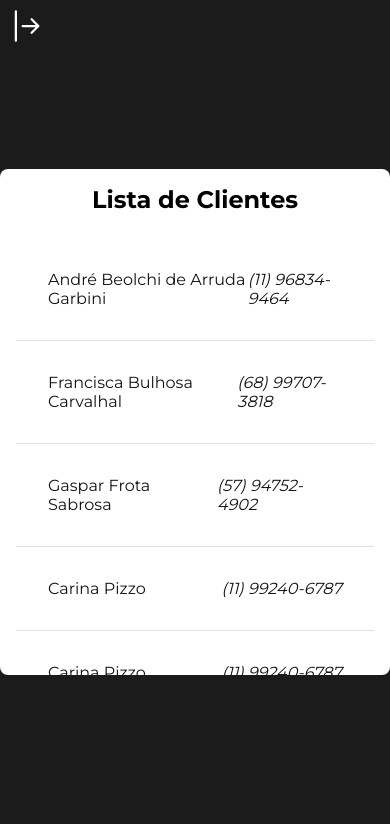
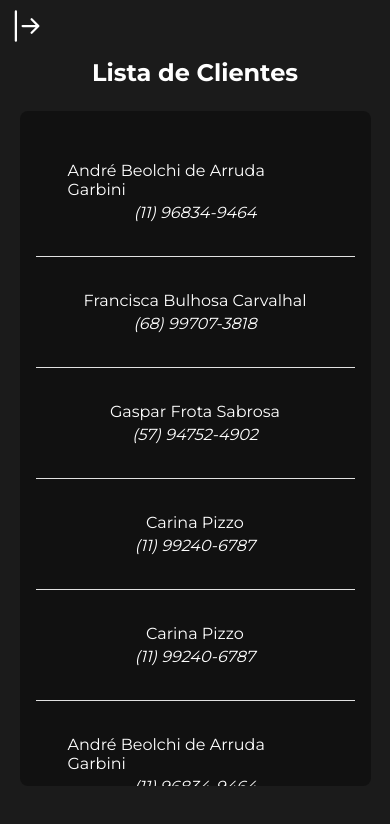
Before and after one commit to andrebeolchi/VentureLabs, a React (Create React App) app: page /clientes in a window 390 px wide. Shown: the top 824 px of the page. Built offline with nearby package versions, Linux system fonts and the light colour scheme; data requests are answered from the project's data file.

Commit message:
Adicionando Responsividade na tela da Lista

```diff
--- a/data/db.json
+++ b/data/db.json
@@ -1,5 +1,200 @@
 {
   "cliente": [
+    {
+      "nome": "André",
+      "sobrenome": "Beolchi de Arruda Garbini",
+      "email": "andregarbini2001@gmail.com",
+      "tel": "(11) 96834-9464",
+      "cep": "04072-030",
+      "endereco1": "Rua Miquelino Gabriel Fraga",
+      "endereco2": "",
+      "dataNascimento": "27/07/2001",
+      "cpf": "394.303.528-06",
+      "renda": "R$ 1000",
+      "id": 1
+    },
+    {
+      "nome": "Francisca",
+      "sobrenome": "Bulhosa Carvalhal",
+      "email": "francisca22@hotmail.com",
+      "tel": "(68) 99707-3818",
+      "cep": "78559-844",
+      "endereco1": "Travessa Vinte e Dois",
+      "endereco2": "Vila Esperança",
+      "dataNascimento": "02/12/1992",
+      "cpf": "777.526.700-30",
+      "renda": "R$ 5000",
+      "id": 2
+    },
+    {
+      "nome": "Gaspar",
+      "sobrenome": "Frota Sabrosa",
+      "email": "gasabrosa@mail.com",
+      "tel": "(57) 94752-4902",
+      "cep": "92440-842",
+      "endereco1": "Rua Pedro Faria Souza",
+      "endereco2": "Rua Gil Carneiro da Cunha",
+      "dataNascimento": "25/03/1987",
+      "cpf": "388.172.760-49",
+      "renda": "R$ 2000",
+      "id": 3
+    },
+    {
+      "nome": "Carina",
+      "sobrenome": "Pizzo",
+      "email": "carina.c.pizzo@gmail.com",
+      "tel": "(11) 99240-6787",
+      "cep": "04564001",
+      "endereco1": "rua pensilvania",
+      "endereco2": "",
+      "dataNascimento": "18/07/2003",
+      "cpf": "526.304.728-25",
+      "renda": "R$ 0",
+      "id": 4
+    },
+    {
+      "nome": "Carina",
+      "sobrenome": "Pizzo",
+      "email": "carina.c.pizzo@gmail.com",
+      "tel": "(11) 99240-6787",
+      "cep": "04564001",
+      "endereco1": "rua pensilvania",
+      "endereco2": "",
+      "dataNascimento": "03/20/1807",
+      "cpf": "526.304.728-25",
+      "renda": "R$ 0",
+      "id": 5
+    },
+    {
+      "nome": "André",
+      "sobrenome": "Beolchi de Arruda Garbini",
+      "email": "andregarbini2001@gmail.com",
+      "tel": "(11) 96834-9464",
+      "cep": "04072-030",
+      "endereco1": "Rua Miquelino Gabriel Fraga",
+      "endereco2": "",
+      "dataNascimento": "27/07/2001",
+      "cpf": "394.303.528-06",
+      "renda": "R$ 1000",
+      "id": 1
+    },
+    {
+      "nome": "Francisca",
+      "sobrenome": "Bulhosa Carvalhal",
+      "email": "francisca22@hotmail.com",
+      "tel": "(68) 99707-3818",
+      "cep": "78559-844",
+      "endereco1": "Travessa Vinte e Dois",
+      "endereco2": "Vila Esperança",
+      "dataNascimento": "02/12/1992",
+      "cpf": "777.526.700-30",
+      "renda": "R$ 5000",
+      "id": 2
+    },
+    {
+      "nome": "Gaspar",
+      "sobrenome": "Frota Sabrosa",
+      "email": "gasabrosa@mail.com",
+      "tel": "(57) 94752-4902",
+      "cep": "92440-842",
+      "endereco1": "Rua Pedro Faria Souza",
+      "endereco2": "Rua Gil Carneiro da Cunha",
+      "dataNascimento": "25/03/1987",
+      "cpf": "388.172.760-49",
+      "renda": "R$ 2000",
+      "id": 3
+    },
+    {
+      "nome": "Carina",
+      "sobrenome": "Pizzo",
+      "email": "carina.c.pizzo@gmail.com",
+      "tel": "(11) 99240-6787",
+      "cep": "04564001",
+      "endereco1": "rua pensilvania",
+      "endereco2": "",
+      "dataNascimento": "18/07/2003",
+      "cpf": "526.304.728-25",
+      "renda": "R$ 0",
+      "id": 4
+    },
+    {
+      "nome": "Carina",
+      "sobrenome": "Pizzo",
+      "email": "carina.c.pizzo@gmail.com",
+      "tel": "(11) 99240-6787",
+      "cep": "04564001",
+      "endereco1": "rua pensilvania",
+      "endereco2": "",
+      "dataNascimento": "03/20/1807",
+      "cpf": "526.304.728-25",
+      "renda": "R$ 0",
+      "id": 5
+    },
+    {
+      "nome": "André",
+      "sobrenome": "Beolchi de Arruda Garbini",
+      "email": "andregarbini2001@gmail.com",
+      "tel": "(11) 96834-9464",
+      "cep": "04072-030",
+      "endereco1": "Rua Miquelino Gabriel Fraga",
+      "endereco2": "",
+      "dataNascimento": "27/07/2001",
+      "cpf": "394.303.528-06",
+      "renda": "R$ 1000",
+      "id": 1
+    },
+    {
+      "nome": "Francisca",
+      "sobrenome": "Bulhosa Carvalhal",
+      "email": "francisca22@hotmail.com",
+      "tel": "(68) 99707-3818",
+      "cep": "78559-844",
+      "endereco1": "Travessa Vinte e Dois",
+      "endereco2": "Vila Esperança",
+      "dataNascimento": "02/12/1992",
+      "cpf": "777.526.700-30",
+      "renda": "R$ 5000",
+      "id": 2
+    },
+    {
+      "nome": "Gaspar",
+      "sobrenome": "Frota Sabrosa",
+      "email": "gasabrosa@mail.com",
+      "tel": "(57) 94752-4902",
+      "cep": "92440-842",
+      "endereco1": "Rua Pedro Faria Souza",
+      "endereco2": "Rua Gil Carneiro da Cunha",
+      "dataNascimento": "25/03/1987",
+      "cpf": "388.172.760-49",
+      "renda": "R$ 2000",
+      "id": 3
+    },
+    {
+      "nome": "Carina",
+      "sobrenome": "Pizzo",
+      "email": "carina.c.pizzo@gmail.com",
+      "tel": "(11) 99240-6787",
+      "cep": "04564001",
+      "endereco1": "rua pensilvania",
+      "endereco2": "",
+      "dataNascimento": "18/07/2003",
+      "cpf": "526.304.728-25",
+      "renda": "R$ 0",
+      "id": 4
+    },
+    {
+      "nome": "Carina",
+      "sobrenome": "Pizzo",
+      "email": "carina.c.pizzo@gmail.com",
+      "tel": "(11) 99240-6787",
+      "cep": "04564001",
+      "endereco1": "rua pensilvania",
+      "endereco2": "",
+      "dataNascimento": "03/20/1807",
+      "cpf": "526.304.728-25",
+      "renda": "R$ 0",
+      "id": 5
+    },
     {
       "nome": "André",
       "sobrenome": "Beolchi de Arruda Garbini",
--- a/src/components/lista_clientes/ClientesElements.js
+++ b/src/components/lista_clientes/ClientesElements.js
@@ -3,7 +3,6 @@ import {Link} from 'react-router-dom'
 import {Color} from '../global/Color'
 
 // var iHeight = window.innerHeight()
-
 export const Container = styled.div`
     width: 100%;
     height: 100vh;
@@ -15,11 +14,11 @@ export const Container = styled.div`
 `
 
 export const ListaWrapper = styled.div`
-    background-color: ${Color.white};
+    background-color: ${Color.darkBlack};
     border-radius: 8px;
     padding: 16px;
     min-width: 80%;;
-    max-height: 60vh;
+    height: 60vh;
     overflow-y: auto;
 
     ::-webkit-scrollbar{
@@ -27,11 +26,16 @@ export const ListaWrapper = styled.div`
         height: 5px;
     }
     ::-webkit-scrollbar-thumb{
-        background: ${Color.darkgray};
+        background: ${Color.blue};
         border-radius: 16px;
     }
     ::-webkit-scrollbar-thumb:hover{
         background: #919191;
+    }
+
+    @media screen and (max-width: 768px){
+        width: 90%;
+        height: 80%;
     }
 `
 
@@ -44,8 +48,12 @@ export const Linha = styled.div`
     border-bottom: 1px solid ${Color.gray};
 
     &:hover{
-        background: ${Color.lightgray};
+        background: ${Color.black};
         font-weight: 600;
+    }
+
+    @media screen and (max-width: 768px){
+        flex-direction: column;
     }
 `
 
@@ -55,11 +63,12 @@ export const CardH1 = styled.h1`
     font-size: 24px;
     text-align: center;
     margin-bottom: 24px;
+    color: ${Color.white};
 `
 
 export const LinkLinha = styled(Link)`
     text-decoration: none;
-    color: ${Color.black};
+    color: ${Color.white};
     font-weight: 400;
     cursor: pointer;
 `
@@ -67,6 +76,10 @@ export const LinkLinha = styled(Link)`
 export const Text = styled.p`
     font-style: ${({estilo}) => (estilo === "italico" ? "italic" : "normal")};
     font-weight: ${({estilo}) => (estilo === "negrito" ? "bold" : "normal")};
+
+    @media screen and (max-width: 768px){
+        margin: 2px 0;
+    }
 `
 
 // Dados.js
--- a/src/components/lista_clientes/index.js
+++ b/src/components/lista_clientes/index.js
@@ -21,8 +21,8 @@ const Index = () => {
     return (
         <>
             <Container>
+                    <CardH1>Lista de Clientes</CardH1>
                 <ListaWrapper>
-                    <CardH1>Lista de Clientes</CardH1>
                     {clientes.map((cliente, i) => (
                         <LinkLinha to={`/cliente/${cliente.id}`} key={i}>
                             <Linha>
```
